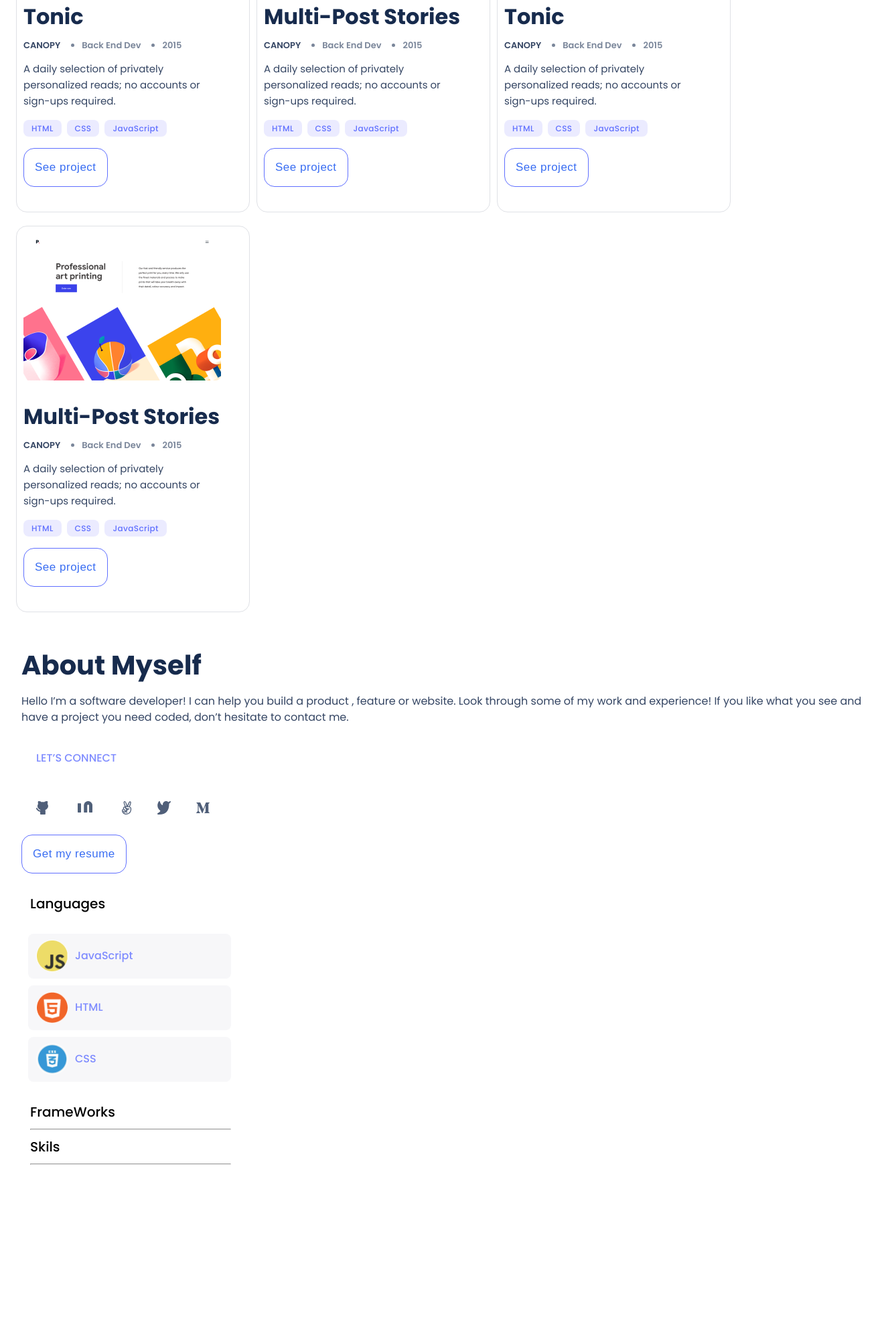
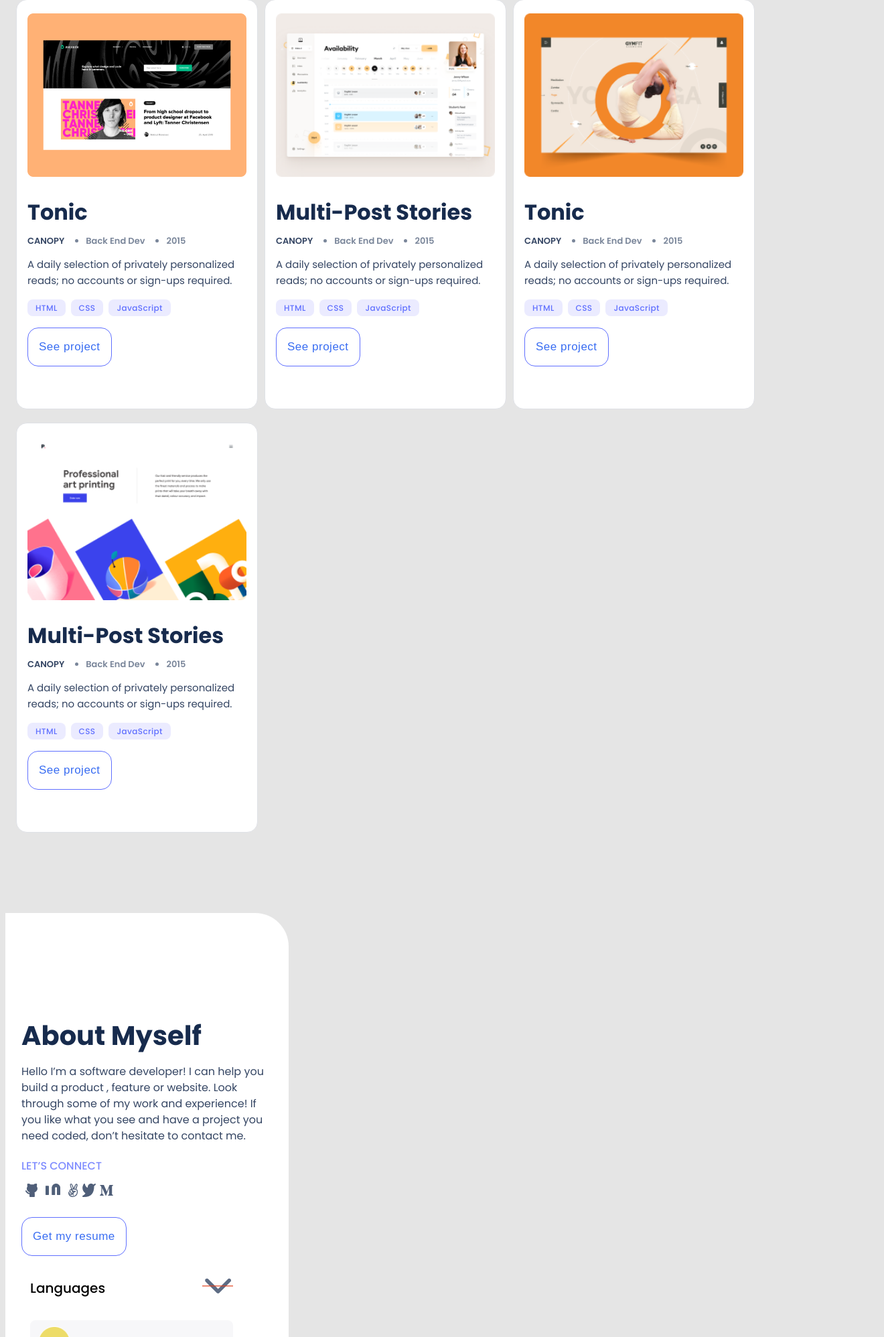
Before and after one commit to ethred/Portfolio, a plain HTML site: page index.html in a window 1280 px wide. Shown: the part 804-2800 px from the top of the page at 67% size, 1320 px wide, since content can reach past the window. Before the commit the page ends 2571 px from the top, so only its background shows below. Drawn offline with Linux system fonts and the light colour scheme.

Commit message:
Update #2: About-us
- Add space between the 1st and second section
- i close <main> tag at the end before body as per the comment
- change the letter I to small letter in all those use Image folder as path
- add button hover
-adjust the image to center those located in the grids column as per the recommend code
-change <h1> to <h2> with out the one locate in the 1st section
- i put all the links as <ul>
- add the down and next arrows in .png file format
- add space between about us section and the previews one
- align contents as per the figma
- adjust align of the bottom social media logos
- Update the CSS file regarding to the html content and as per the comment

```diff
--- a/index.html
+++ b/index.html
@@ -31,8 +31,8 @@
                 </p>
             </div>
             <!-- End of header top -->
-            <div class="headerBottom">
-                <a href="#">LET’S CONNECT</a>
+            <div class="headerBottom top-section">
+                <a href="#" class="link-name">LET’S CONNECT</a>
                 <div class="link-btn">
                     <ul>
                         <li>
@@ -54,14 +54,14 @@
                 </div>
             </div>
         </section>
-        <section class="Projects">
-            <div class="container work-area">
+
+        <section class="container work-area">
                 <div class="flex-row">
                     <div class="flex-col">
                         <img
                             class="snapshoot-portfolio-icon"
                             alt=""
-                            src="Images/snapshoot-portfolio@2x.png"
+                            src="images/snapshoot-portfolio@2x.png"
                         />
                             <div class="top">
                             <h2>Tonic</h2>
@@ -73,8 +73,8 @@
                                 </ul>
                             </div>
                             <p>
-                                A daily selection of privately <br/>
-                                personalized reads; no accounts or <br/>
+                                A daily selection of privately
+                                personalized reads; no accounts or
                                 sign-ups required.
                             </p>
                             </div>
@@ -99,7 +99,7 @@
                         <img
                         class="snapshoot-portfolio-icon"
                         alt=""
-                        src="Images/Snapshoot Portfolio.png"
+                        src="images/Snapshoot Portfolio.png"
                     />
                         <div class="top">
                         <h2>Multi-Post Stories</h2>
@@ -111,8 +111,8 @@
                             </ul>
                         </div>
                         <p>
-                            A daily selection of privately <br/>
-                            personalized reads; no accounts or <br/>
+                            A daily selection of privately
+                            personalized reads; no accounts or
                             sign-ups required.
                         </p>
                         </div>
@@ -138,7 +138,7 @@
                         <img
                         class="snapshoot-portfolio-icon"
                         alt=""
-                        src="Images/Snapshoot Portfolio (1).png"
+                        src="images/Snapshoot Portfolio (1).png"
                       />
                         <div class="top">
                           <h2>Tonic</h2>
@@ -150,8 +150,8 @@
                             </ul>
                           </div>
                           <p>
-                            A daily selection of privately <br/>
-                            personalized reads; no accounts or <br/>
+                            A daily selection of privately
+                            personalized reads; no accounts or
                             sign-ups required.
                           </p>
                         </div>
@@ -176,7 +176,7 @@
                         <img
                         class="snapshoot-portfolio-icon"
                         alt=""
-                        src="Images/Snapshoot Portfolio (2).png"
+                        src="images/Snapshoot Portfolio (2).png"
                       />
                         <div class="top">
                           <h2>Multi-Post Stories</h2>
@@ -188,8 +188,8 @@
                             </ul>
                           </div>
                           <p>
-                            A daily selection of privately <br/>
-                            personalized reads; no accounts or <br/>
+                            A daily selection of privately
+                            personalized reads; no accounts or
                             sign-ups required.
                           </p>
                         </div>
@@ -211,13 +211,11 @@
                         </div>
                     </div>
                 </div>
-               </div>
         </section>
-
 
         <section class="section-bottom">
             <div class="headerTop">
-                <h1>About Myself </h1>
+                <h2>About Myself </h2>
                 <p >
                     Hello I’m a software developer! I can
                     help you build a product , feature or
@@ -228,8 +226,8 @@
                 </p>
             </div>
             <!-- End of header top -->
-            <div class="headerBottom">
-                <a href="#">LET’S CONNECT</a>
+            <div class="headerBottom-bot">
+                <a href="#" class="link-text">LET’S CONNECT</a>
                 <div class="link-btn">
                     <ul>
                         <li>
@@ -258,33 +256,40 @@
                 <div class="tags-bottom">
                     <div class="container-links">
                         <ul>
-                            <li> Languages</li>
-                        </ul>
-                    </div>
-
-                    <div class="links">
+                            <li class="lang">
+                                <div class="blink-name">Languages</div>
+                                <div class="blink-arrow"> <img class="Arrows" src="images/Down.png" alt=""></div>
+                            </li>
+                            <li class="links">
                                     <div class="btn">
-                            <div class="link-log"><img src="Images/JS.png" alt="">  </div>
+                                        <div class="link-log"><img src="images/JS.png" alt="">  </div>
                                         <div class="lnk-txt"><a  href="">JavaScript</a></div>
                                     </div>
+                            </li>
+                            <li class="links" >
                                 <div class="btn">
-                            <div class="link-log"><img src="Images/HTML.png" alt="">  </div>
+                                    <div class="link-log"><img src="images/HTML.png" alt="">  </div>
                                     <div class="lnk-txt"><a  href="">HTML</a></div>
                                 </div>
+                            </li>
+                            <li class="links" >
                                 <div class="btn">
-                            <div class="link-log"><img src="Images/CSS.png" alt="">  </div>
+                                    <div class="link-log"><img src="images/CSS.png" alt="">  </div>
                                     <div class="lnk-txt"><a  href="">CSS</a></div>
                                 </div>
-                    </div>
-                    <div class="container-links">
-                        <ul>
-                            <li> FrameWorks</li>
+                            </li>
+                            <li class="lang">
+                                <div class="blink-name">FrameWorks</div>
+                                <div class="blink-arrow"> <img class="Arrows" src="images/Next.png" alt=""></div>
+                            </li>
                             <li><hr> </li>
-                            <li> Skils </li>
+                            <li class="lang">
+                                <div class="blink-name">Skils</div>
+                                <div class="blink-arrow"> <img class="Arrows" src="images/Next.png" alt=""></div>
+                            </li>
                             <li><hr> </li>
                         </ul>
                     </div>
-
                   </div>
             </div>
         </section>
--- a/style.css
+++ b/style.css
@@ -2,12 +2,12 @@ html,
 body {
   font-family: "Poppins", sans-serif;
   font-style: normal;
-  background: #fff;
+  background: #e5e5e5;
 }
 
 header {
   position: absolute;
-  height: 718px;
+  height: 600px;
   width: 375px;
   left: 0;
   top: 0;
@@ -15,18 +15,21 @@ header {
   padding-left: 24px;
   padding-right: 24px;
   padding-top: 20px;
+  background: #fff;
+  background: url("images/headershapes-mobile.svg") fixed center;
 }
 
-.section-bottom,
 .section-top {
-  width: 100%;
+  width: 375px;
+  height: 600px;
+  left: 375px;
+  top: 4769px;
+  background: #fff;
   padding-left: 24px;
   padding-right: 24px;
   padding-top: 120px;
-}
-
-.section-top {
-  background: url("images/headershapes-mobile.svg") fixed center;
+  border-bottom-left-radius: 32px;
+  margin-bottom: 65px;
 }
 
 .wrapper {
@@ -37,6 +40,41 @@ header {
   display: flex;
   justify-content: space-between;
   margin-bottom: 80px;
+}
+
+a:link {
+  color: #396df2;
+}
+
+a:hover {
+  color: coral;
+  text-decoration-line: line-through;
+}
+
+a:visited {
+  color: #7f8cff;
+  text-decoration-line: line-through;
+}
+
+.submit {
+  padding: 16px;
+  border-radius: 16px;
+  background: #fff;
+  font-weight: 500;
+  font-size: 17px;
+  line-height: 24px;
+  letter-spacing: 0.03em;
+  color: #396df2;
+  display: inline-block;
+  text-decoration: none;
+  position: relative;
+  border: 1px solid #6070ff;
+  order: 3;
+}
+
+.submit:hover {
+  background-color: #6070ff;
+  color: white;
 }
 
 .nav-bar a {
@@ -75,15 +113,30 @@ header {
   color: #344563;
 }
 
+.top p {
+  display: inline-block;
+  font-style: normal;
+  font-weight: 400;
+  font-size: 15px;
+  line-height: 24px;
+  color: #344563;
+  flex-grow: 0;
+  margin-bottom: 10px;
+}
+
+.section-bottom .headerTop p {
+  margin-bottom: 0;
+}
+
 .link-btn ul {
   display: flex;
   justify-content: flex-start;
-  gap: 1rem;
   align-items: center;
   width: 50%;
   padding-bottom: 10px;
-  padding-top: 10px;
+  padding-top: -5px;
   padding-left: 0;
+  margin-top: 0;
   text-decoration: none;
   list-style: none;
 }
@@ -92,13 +145,6 @@ header {
   display: grid;
   grid-template-columns: repeat(auto-fit, minmax(300px, 1fr));
   grid-gap: 1rem;
-}
-
-.Projects {
-  padding-left: 0;
-  padding-top: 0;
-  margin-top: 10px;
-  margin-bottom: 10px;
 }
 
 .top h2 {
@@ -133,17 +179,6 @@ header {
   color: #344563;
 }
 
-.top p {
-  display: inline-block;
-  font-style: normal;
-  font-weight: 400;
-  font-size: 15px;
-  line-height: 24px;
-  color: #344563;
-  flex-grow: 0;
-  margin-bottom: 10px;
-}
-
 .tags ul {
   display: flex;
   align-items: center;
@@ -158,25 +193,10 @@ header {
 
 .snapshoot-portfolio-icon {
   border-radius: var(--br-5xs);
-  height: 13.75rem;
+  width: 100%;
+  height: auto;
   overflow: hidden;
   object-fit: cover;
-}
-
-.submit {
-  padding: 16px;
-  border-radius: 16px;
-  background: #fff;
-  font-weight: 500;
-  font-size: 17px;
-  line-height: 24px;
-  letter-spacing: 0.03em;
-  color: #396df2;
-  display: inline-block;
-  text-decoration: none;
-  position: relative;
-  border: 1px solid #6070ff;
-  order: 3;
 }
 
 .cols img {
@@ -200,7 +220,19 @@ header {
   border: 1px solid var(--primary-b400);
 }
 
-.headerBottom a {
+.headerTop h2 {
+  font-weight: 700;
+  font-size: 40px;
+  line-height: 52px;
+  display: flex;
+  align-items: center;
+  padding-top: 114px;
+  color: #172b4d;
+  margin-bottom: 0%;
+  z-index: 100;
+}
+
+.headerBottom-bot a {
   display: flex;
   flex-direction: column;
   flex-basis: fit-content;
@@ -213,6 +245,45 @@ header {
   padding-left: 22px;
 }
 
+.tags a {
+  padding: 4px 12px;
+  width: 57px;
+  height: 24px;
+  background: #ebebff;
+  border-radius: 8px;
+  flex-grow: 0;
+  text-decoration-line: none;
+  font-weight: 500;
+  font-size: 12px;
+  line-height: 16px;
+  letter-spacing: 0.03em;
+  color: #6070ff;
+}
+
+.headerBottom a {
+  display: flex;
+  flex-direction: column;
+  flex-basis: fit-content;
+  font-weight: 500;
+  font-size: 16px;
+  line-height: 24px;
+  color: #7f8cff;
+  text-decoration: none;
+  padding-top: 0;
+  padding-left: 6px;
+}
+
+.headerBottom-bot .link-btn a {
+  padding-top: 5px;
+  padding-left: 6px;
+  margin-top: 0;
+}
+
+.headerBottom-bot .link-text {
+  padding-left: 0;
+  margin-bottom: 0;
+}
+
 .tags-bottom {
   display: flex;
   flex-direction: column;
@@ -223,13 +294,18 @@ header {
 }
 
 .container.work-area {
-  background-color: white;
+  background: #e5e5e5;
   display: grid;
   grid-template-rows: 1;
+  padding-left: 0;
+  padding-top: 0;
+  margin-top: 10px;
+  margin-bottom: 20px;
 
   .flex-row {
     margin-left: 0%;
     padding-left: 16px;
+    padding-top: 10px;
     display: flex;
     flex-wrap: wrap;
     align-items: center;
@@ -240,10 +316,12 @@ header {
     .flex-col {
       /* display: flex;
       flex-direction: column; */
-      padding: 10px;
+      padding-left: 16px;
+      padding-right: 16px;
+      padding-top: 20px;
       flex-wrap: wrap;
       width: 327px;
-      height: 525px;
+      height: 550px;
       background-color: #fff;
       border: 1px solid #dfe1e6;
       border-radius: 16px;
@@ -254,6 +332,15 @@ header {
 
 .section-bottom {
   padding-top: 10px;
+  width: 375px;
+  height: 1263px;
+  left: 375px;
+  top: 4769px;
+  background: #fff;
+  padding-left: 24px;
+  padding-right: 24px;
+  border-top-right-radius: 50px;
+  margin-top: 120px;
 }
 
 .links {
@@ -262,7 +349,8 @@ header {
   flex-wrap: wrap;
   column-gap: 10px;
   row-gap: 10px;
-  padding-left: 10px;
+  margin-top: 30px;
+  margin-bottom: 30px;
 }
 
 .links .btn {
@@ -306,19 +394,15 @@ header {
   margin-bottom: 10px;
 }
 
-.tags a {
-  padding: 4px 12px;
-  width: 57px;
-  height: 24px;
-  background: #ebebff;
-  border-radius: 8px;
-  flex-grow: 0;
-  text-decoration-line: none;
-  font-weight: 500;
-  font-size: 12px;
-  line-height: 16px;
-  letter-spacing: 0.03em;
-  color: #6070ff;
+.container-links ul {
+  row-gap: 20px;
+  column-gap: 20px;
+}
+
+.lang {
+  display: flex;
+  justify-content: space-between;
+  align-items: center;
 }
 
 /* Responsive media */
```
Lines whose indentation alone changed are shown as unchanged.
